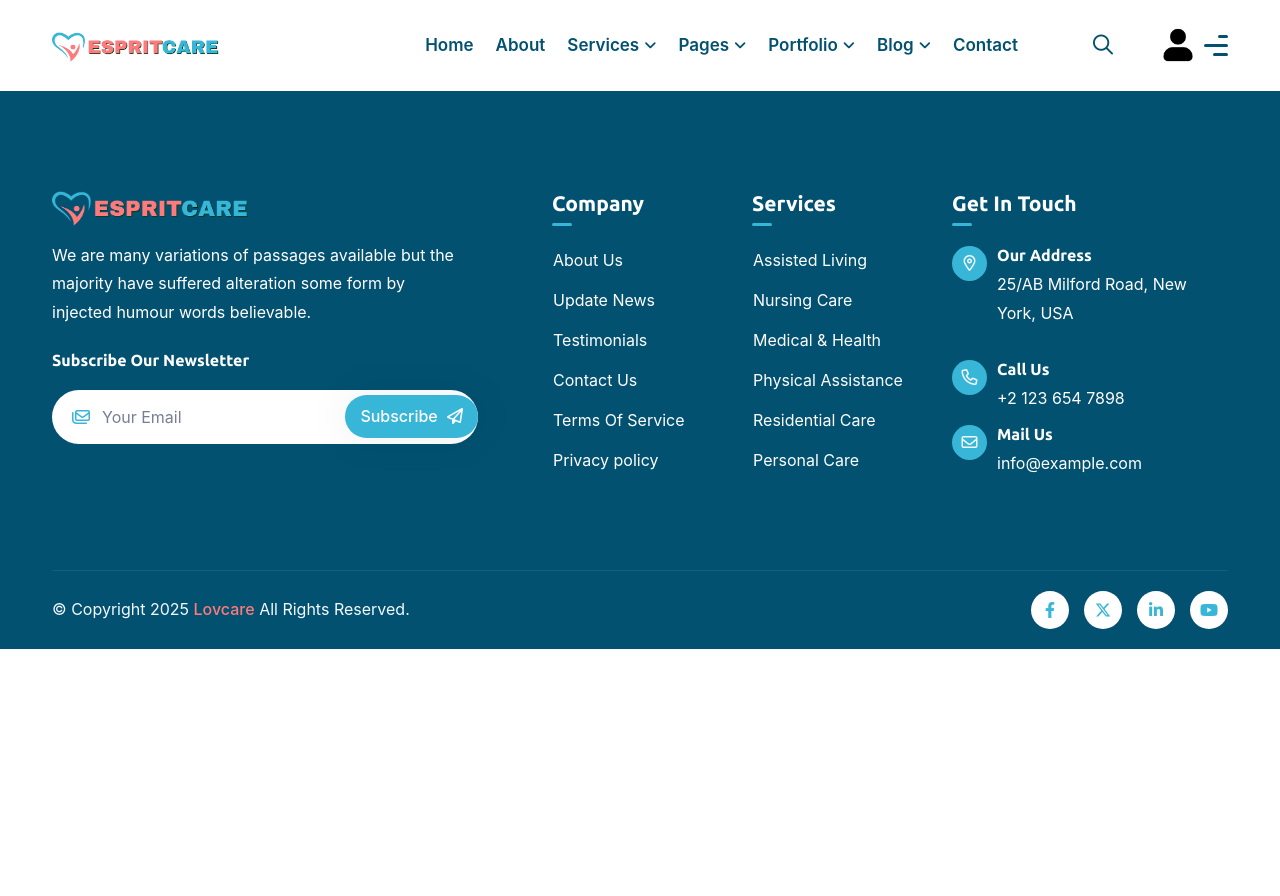
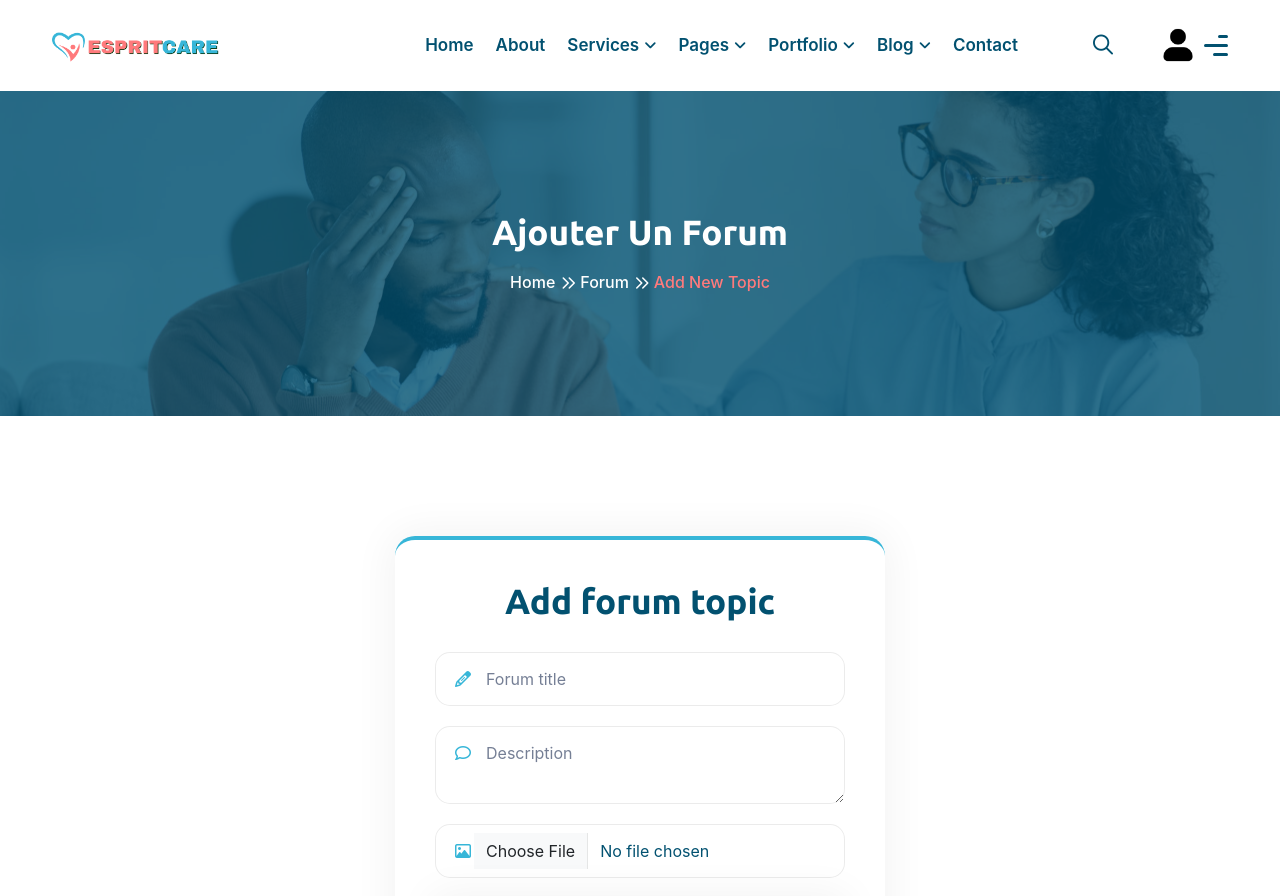
Before and after one commit to medoussemaboussida/Full-Stack-JS-Project, a React (Create React App) app in the folder Full-Stack-JS-Project-Frontend/: page /addforum in a window 1280 px wide. Shown: the top 896 px of the page. Before the commit the page ends 800 px from the top, so only its background shows below. Built offline with nearby package versions, Linux system fonts and the light colour scheme.

Commit message:
forum front_office

```diff
--- a/Full-Stack-JS-Project-Frontend/src/App.js
+++ b/Full-Stack-JS-Project-Frontend/src/App.js
@@ -9,6 +9,8 @@ import DetailsStudent from './pages/details-student';
 import Reset_Password from './pages/Reset-Password';
 import AccountDisabled from './pages/AccountDisabled'
 import { BrowserRouter, Routes, Route, Navigate } from 'react-router-dom';
+import Forum from './pages/Forum';
+import AddForum from './pages/AddForum';
 
 
 function App(){
@@ -28,6 +30,9 @@ function App(){
         <Route path="/reset-password/:token" element={<Reset_Password />} />
 
         <Route path="/AccountDisabled" element={<AccountDisabled />} />
+        <Route path="/forum" element={<Forum />} />
+        <Route path="/addforum" element={<AddForum />} />
+
 
         </Routes>
       </BrowserRouter>
--- /dev/null
+++ b/Full-Stack-JS-Project-Frontend/src/pages/AddForum.jsx
@@ -0,0 +1,104 @@
+import React, { useState } from "react";
+
+const AddForum = () => {
+  const [title, setTitle] = useState("");
+  const [description, setDescription] = useState("");
+  const [forumPhoto, setForumPhoto] = useState(null);
+
+  const handlePhotoChange = (event) => {
+    setForumPhoto(event.target.files[0]);
+  };
+
+  const handleSubmit = (event) => {
+    event.preventDefault();
+    console.log("Forum added :", { title, description, forumPhoto });
+  };
+
+  return (
+    <div>
+      <main className="main">
+        {/* Breadcrumb */}
+        <div
+          className="site-breadcrumb"
+          style={{ background: "url(assets/img/breadcrumb/01.jpg)" }}
+        >
+          <div className="container">
+            <h2 className="breadcrumb-title text-white">Ajouter un Forum</h2>
+            <ul className="breadcrumb-menu">
+              <li>
+                <a href="/Home">Home</a>
+              </li>
+              <li>
+                <a href="/forum">Forum</a>
+              </li>
+              <li className="active">add new topic</li>
+            </ul>
+          </div>
+        </div>
+
+        {/* Formulaire d'ajout de forum */}
+        <div className="auth-area py-120">
+          <div className="container">
+            <div className="col-md-5 mx-auto">
+              <div className="auth-form">
+                <div className="auth-header text-center">
+                  <h2 className="text-2xl font-bold mb-4">Add forum topic</h2>
+                </div>
+                <form onSubmit={handleSubmit}>
+                  <div className="form-group">
+                    <div className="form-icon">
+                      <i className="far fa-pencil-alt"></i>
+                      <input
+                        type="text"
+                        className="form-control"
+                        placeholder="Forum title"
+                        value={title}
+                        onChange={(e) => setTitle(e.target.value)}
+                        required
+                      />
+                    </div>
+                  </div>
+
+                  <div className="form-group">
+                    <div className="form-icon">
+                      <i className="far fa-comment"></i>
+                      <textarea
+                        className="form-control"
+                        placeholder="Description"
+                        value={description}
+                        onChange={(e) => setDescription(e.target.value)}
+                        required
+                      ></textarea>
+                    </div>
+                  </div>
+
+                  <div className="form-group">
+                    <div className="form-icon">
+                      <i className="far fa-image"></i>
+                      <input
+                        type="file"
+                        onChange={handlePhotoChange}
+                        className="form-control"
+                      />
+                    </div>
+                  </div>
+
+                  <div className="auth-group text-center">
+                    <button
+                      type="submit"
+                      className="theme-btn w-full py-3 bg-blue-600 text-white font-semibold rounded-md hover:bg-blue-700 focus:outline-none focus:ring-2 focus:ring-blue-500"
+                    >
+                      Add topic
+                    </button>
+                  </div>
+                </form>
+              </div>
+            </div>
+          </div>
+        </div>
+      </main>
+    </div>
+  );
+};
+
+export default AddForum;
--- /dev/null
+++ b/Full-Stack-JS-Project-Frontend/src/pages/Forum.jsx
@@ -0,0 +1,53 @@
+import React from 'react';
+import { useNavigate } from 'react-router-dom';
+
+function Forum() {
+    const navigate = useNavigate(); // Hook pour la navigation
+
+    return (
+        <div>
+            <main className="main">
+                {/* breadcrumb */}
+                <div className="site-breadcrumb" style={{ background: "url(assets/img/breadcrumb/01.jpg)" }}>
+                    <div className="container">
+                        <h2 className="breadcrumb-title">Forum</h2>
+                        <ul className="breadcrumb-menu">
+                            <li><a href="/Home">Home</a></li>
+                            <li className="active">Forum</li>
+                        </ul>
+                    </div>
+                </div>
+                {/* breadcrumb end */}
+                {/* Forum section */}
+                <div className="forum-area py-100">
+                    <div className="container">
+                        <div className="forum-header d-flex justify-content-between align-items-center mb-4">
+                            <button className="theme-btn" onClick={() => navigate("/addforum")}>Add New Topic</button>
+                            <div className="forum-filters d-flex gap-3">
+                            <input type="text" className="form-control rounded-full w-96" placeholder="Search topics..." />
+                                <select className="form-select">
+                                    <option value="latest">Latest</option>
+                                    <option value="oldest">Oldest</option>
+                                </select>
+                            </div>
+                        </div>
+                        <div className="forum-list">
+                            {/* Exemple de sujet */}
+                            <div className="forum-item p-3 border rounded mb-3">
+                                <h5 className="mb-1"><a href="#">How to implement authentication in React?</a></h5>
+                                <p className="mb-0 text-muted">Posted by John Doe | 2 hours ago</p>
+                            </div>
+                            <div className="forum-item p-3 border rounded mb-3">
+                                <h5 className="mb-1"><a href="#">Best practices for managing state in large applications</a></h5>
+                                <p className="mb-0 text-muted">Posted by Jane Smith | 1 day ago</p>
+                            </div>
+                        </div>
+                    </div>
+                </div>
+                {/* Forum section end */}
+            </main>
+        </div>
+    );
+}
+
+export default Forum;
```
Also changed, not shown: 2 other files (tests, documents, lock files or other folders).
